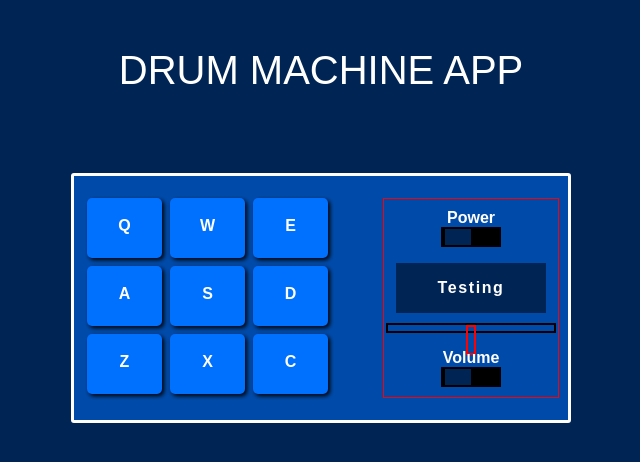
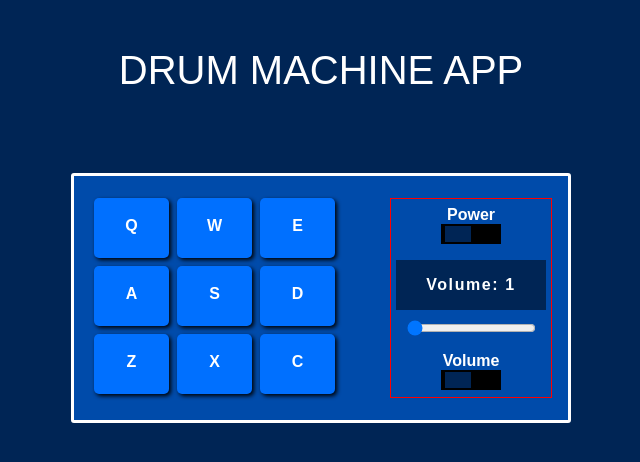
Before and after one commit to DatravousOdds/DrumMachine, a React (Vite) app: page / in a window 1280 px wide. Shown: the top 462 px of the page, without its empty margins (319-959 px from the left). Built offline with nearby package versions, Linux system fonts and the light colour scheme.

Commit message:
volume implemented

```diff
--- a/src/Components/Buttons.jsx
+++ b/src/Components/Buttons.jsx
@@ -1,19 +1,5 @@
-const Buttons = () => {
-  const btnStyles = {
-    backgroundColor: "black",
-    color: "black",
-    height: 20,
-    padding: "",
-    margin: "1rem",
-    border: "2px solid black",
-    display: "flex",
-    borderRadius: "2px",
-    cursor: "pointer",
-    fontSize: "1.2rem",
-    fontWeight: "bold",
-    width: 50,
-    textAlign: "center",
-  };
+const Buttons = ({volumeChange, volume }) => {
+
 
   const smallBtnStyles = {
     display: "flex",
@@ -21,24 +7,17 @@ const Buttons = () => {
     alignItems: "center",
     flexDirection: "column",
     margin: "0.25rem",
-
   };
 
-  const switchBtn = {
-    display: "flex",
-  };
 
-  const swStyles = {
-    background: "red",
-    width: "20rem",
-  };
+
+
   return (
     <>
       <div className="btns-container">
         <div style={smallBtnStyles}>
-
           <div className="control">
-            <div style={{fontWeight:600}}>Power</div>
+            <div style={{ fontWeight: 600 }}>Power</div>
             <div className="select">
               <div className="inner"></div>
             </div>
@@ -46,20 +25,19 @@ const Buttons = () => {
 
           <div className="output">
             <div>
-              <p>Testing</p>
+              Volume: {volume}
             </div>
           </div>
           <div className="volume-container">
-            <div className="volume-inner"></div>
+            <input type="range" id="vol" min={1} max={100} value={1} onChange={volumeChange}/>
           </div>
 
           <div className="control">
-            <div style={{fontWeight:600}}>Volume</div>
+            <div style={{ fontWeight: 600 }}>Volume</div>
             <div className="select">
               <div className="inner"></div>
             </div>
           </div>
-
         </div>
       </div>
     </>
--- a/src/Components/Display.jsx
+++ b/src/Components/Display.jsx
@@ -2,7 +2,7 @@ import Buttons from "./Buttons";
 
 
 
-const Display = ({ handleDrumPadClick, audioPath }) => {
+const Display = ({ handleDrumPadClick, audioPath, volumeChange, volume }) => {
   return (
     <>
       <div className="wrapper">
@@ -21,7 +21,7 @@ const Display = ({ handleDrumPadClick, audioPath }) => {
             ))}
           </div>
         </div>
-        <Buttons />
+        <Buttons volumeChange={volumeChange} volume={volume} />
       </div>
     </>
   );
--- a/src/Components/DrumMachine.jsx
+++ b/src/Components/DrumMachine.jsx
@@ -16,6 +16,11 @@ const DrumMachine = () => {
     { id: "C", src: "/audio/Heater-6.mp3" },
   ];
   const [drum, setDrum] = useState("");
+  const [vol, setVolume] = useState(1);
+
+  const handleVolumeChange = (e) => {
+    setVolume(e.target.value);
+  }
 
   const handleDrumPadClick = (event) => {
     const drumPad = event.currentTarget;
@@ -32,11 +37,13 @@ const DrumMachine = () => {
     }
   };
 
+
+
   return (
     <>
       <header>{header}</header>
       <div id="drum-machine">
-        <Display handleDrumPadClick={handleDrumPadClick} audioPath={audioPath} />
+        <Display handleDrumPadClick={handleDrumPadClick} audioPath={audioPath} volumeChange={handleVolumeChange} volume={vol}/>
       </div>
     </>
   );
--- a/src/styles.scss
+++ b/src/styles.scss
@@ -39,18 +39,20 @@ main {
     border: 1px solid red;
 
     .volume-container {
-      width: 170px;
-      height: 10px;
-      border: 2px solid black;
       margin-top: 10px;
       display: flex;
-      // align-content: center;
-      justify-content: center;
-      .volume-inner {
-        border: 2px solid red;
-        width: 10px;
-        height: 30px;
+
+      input[type="range"] {
+        // box-shadow: 0px 0px 4px 0px black;
+        width: 100;
+
       }
+
+      input[type="range" i] {
+        cursor: pointer;
+
+      }
+
 
     }
 
```
